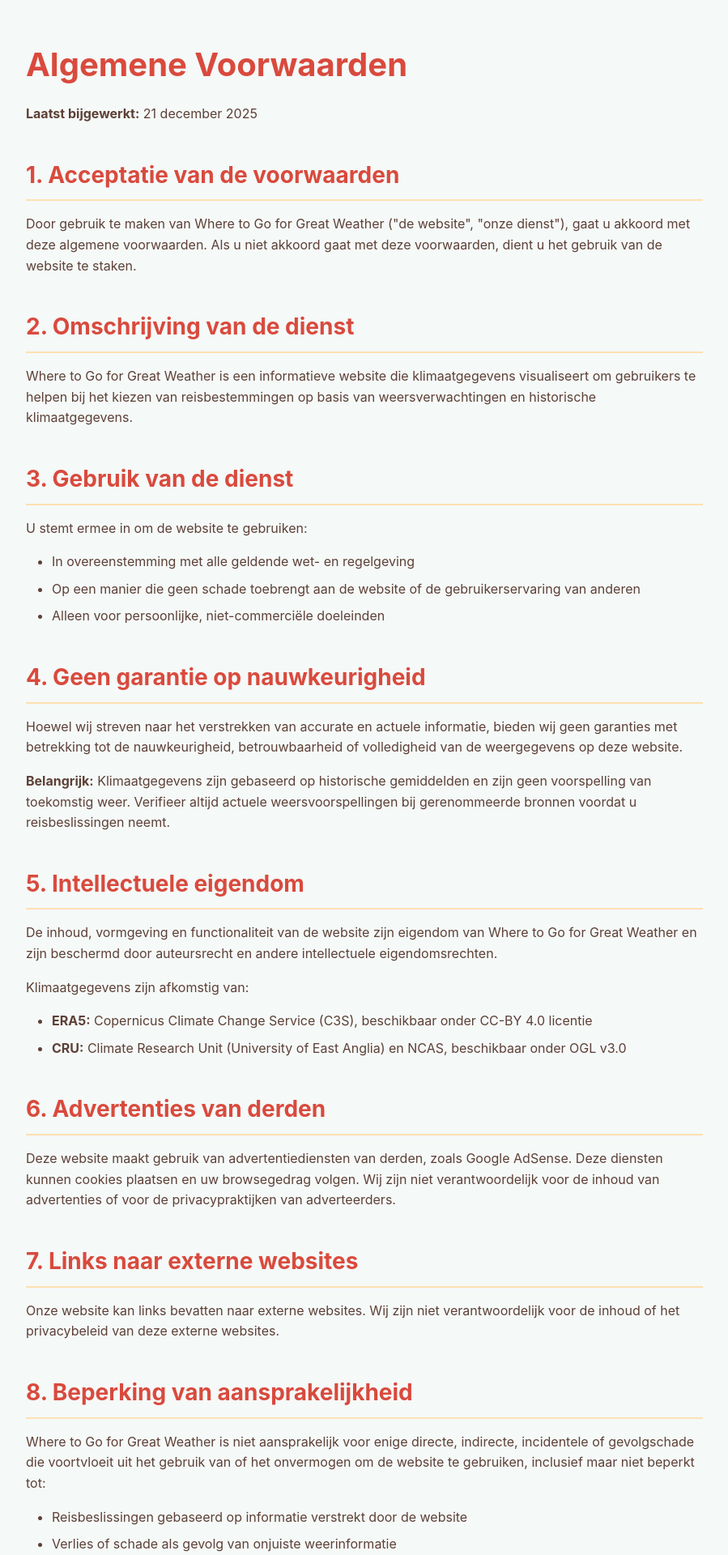
After one commit to PowerPioneer/weather-app, a Flask app: page /terms in a window 1280 px wide. The commit adds this page. Shown: the top 1920 px of the page at 81% size, without its empty margins (190-1089 px from the left). Run offline with Flask 3, Linux system fonts and the light colour scheme.

Commit message:
feat: implement Google Analytics and add Privacy/Terms pages
- Add Google Analytics tracking (G-5N6CMNKFPE) to all HTML templates
- Create Privacy Policy page with GDPR compliance information
- Create Terms of Service page with usage guidelines and data disclaimers
- Add Privacy Policy and Terms links to footer navigation
- Add routes for /privacy and /terms endpoints in app/routes.py
- Ensure tracking on index, about, privacy and terms pages

```diff
--- a/app/routes.py
+++ b/app/routes.py
@@ -54,6 +54,16 @@ def index():
 def about():
     """Render the about page."""
     return render_template('about.html')
+
+@main_bp.route('/privacy')
+def privacy():
+    """Render the privacy policy page."""
+    return render_template('privacy.html')
+
+@main_bp.route('/terms')
+def terms():
+    """Render the terms of service page."""
+    return render_template('terms.html')
 
 @api_bp.route('/weather', methods=['GET'])
 def get_weather():
--- /dev/null
+++ b/templates/terms.html
@@ -0,0 +1,200 @@
+<!DOCTYPE html>
+<html lang="nl">
+<head>
+    <meta charset="UTF-8">
+    <meta name="viewport" content="width=device-width, initial-scale=1.0">
+    <title>Terms of Service - Where to Go for Great Weather</title>
+
+    <!-- Google Analytics -->
+    <script async src="https://www.googletagmanager.com/gtag/js?id=G-5N6CMNKFPE"></script>
+    <script>
+      window.dataLayer = window.dataLayer || [];
+      function gtag(){dataLayer.push(arguments);}
+      gtag('js', new Date());
+      gtag('config', 'G-5N6CMNKFPE');
+    </script>
+
+    <link rel="stylesheet" href="{{ url_for('static', filename='style.css') }}">
+    <style>
+        body, html {
+            overflow: auto !important;
+            height: auto !important;
+        }
+
+        #app {
+            height: auto !important;
+        }
+
+        main {
+            overflow: auto !important;
+            height: auto !important;
+            display: block !important;
+        }
+
+        .terms-container {
+            max-width: 900px;
+            margin: 0 auto;
+            padding: 3rem 2rem;
+            line-height: 1.6;
+        }
+
+        .terms-container h1 {
+            color: #D94A3D;
+            font-size: 2.5rem;
+            margin-bottom: 1rem;
+        }
+
+        .terms-container h2 {
+            color: #D94A3D;
+            font-size: 1.75rem;
+            margin-top: 2.5rem;
+            margin-bottom: 1rem;
+            border-bottom: 2px solid #FFE0B2;
+            padding-bottom: 0.5rem;
+        }
+
+        .terms-container p, .terms-container ul {
+            margin-bottom: 1rem;
+            color: #5D4037;
+        }
+
+        .terms-container ul {
+            padding-left: 2rem;
+        }
+
+        .terms-container li {
+            margin-bottom: 0.5rem;
+        }
+
+        .footer-nav {
+            text-align: center;
+            margin-top: 3rem;
+            padding-top: 2rem;
+            border-top: 1px solid #ddd;
+        }
+
+        .footer-nav a {
+            color: #D94A3D;
+            text-decoration: none;
+            margin: 0 1rem;
+        }
+
+        .footer-nav a:hover {
+            text-decoration: underline;
+        }
+    </style>
+</head>
+<body>
+    <div id="app">
+        <main>
+            <div class="terms-container">
+                <h1>Algemene Voorwaarden</h1>
+
+                <p><strong>Laatst bijgewerkt:</strong> 21 december 2025</p>
+
+                <h2>1. Acceptatie van de voorwaarden</h2>
+                <p>
+                    Door gebruik te maken van Where to Go for Great Weather ("de website", "onze dienst"), gaat u akkoord met deze algemene voorwaarden.
+                    Als u niet akkoord gaat met deze voorwaarden, dient u het gebruik van de website te staken.
+                </p>
+
+                <h2>2. Omschrijving van de dienst</h2>
+                <p>
+                    Where to Go for Great Weather is een informatieve website die klimaatgegevens visualiseert om gebruikers te helpen bij het
+                    kiezen van reisbestemmingen op basis van weersverwachtingen en historische klimaatgegevens.
+                </p>
+
+                <h2>3. Gebruik van de dienst</h2>
+                <p>U stemt ermee in om de website te gebruiken:</p>
+                <ul>
+                    <li>In overeenstemming met alle geldende wet- en regelgeving</li>
+                    <li>Op een manier die geen schade toebrengt aan de website of de gebruikerservaring van anderen</li>
+                    <li>Alleen voor persoonlijke, niet-commerciële doeleinden</li>
+                </ul>
+
+                <h2>4. Geen garantie op nauwkeurigheid</h2>
+                <p>
+                    Hoewel wij streven naar het verstrekken van accurate en actuele informatie, bieden wij geen garanties met betrekking tot de
+                    nauwkeurigheid, betrouwbaarheid of volledigheid van de weergegevens op deze website.
+                </p>
+                <p>
+                    <strong>Belangrijk:</strong> Klimaatgegevens zijn gebaseerd op historische gemiddelden en zijn geen voorspelling van toekomstig weer.
+                    Verifieer altijd actuele weersvoorspellingen bij gerenommeerde bronnen voordat u reisbeslissingen neemt.
+                </p>
+
+                <h2>5. Intellectuele eigendom</h2>
+                <p>
+                    De inhoud, vormgeving en functionaliteit van de website zijn eigendom van Where to Go for Great Weather en zijn beschermd
+                    door auteursrecht en andere intellectuele eigendomsrechten.
+                </p>
+                <p>Klimaatgegevens zijn afkomstig van:</p>
+                <ul>
+                    <li><strong>ERA5:</strong> Copernicus Climate Change Service (C3S), beschikbaar onder CC-BY 4.0 licentie</li>
+                    <li><strong>CRU:</strong> Climate Research Unit (University of East Anglia) en NCAS, beschikbaar onder OGL v3.0</li>
+                </ul>
+
+                <h2>6. Advertenties van derden</h2>
+                <p>
+                    Deze website maakt gebruik van advertentiediensten van derden, zoals Google AdSense. Deze diensten kunnen cookies plaatsen
+                    en uw browsegedrag volgen. Wij zijn niet verantwoordelijk voor de inhoud van advertenties of voor de privacypraktijken
+                    van adverteerders.
+                </p>
+
+                <h2>7. Links naar externe websites</h2>
+                <p>
+                    Onze website kan links bevatten naar externe websites. Wij zijn niet verantwoordelijk voor de inhoud of het privacybeleid
+                    van deze externe websites.
+                </p>
+
+                <h2>8. Beperking van aansprakelijkheid</h2>
+                <p>
+                    Where to Go for Great Weather is niet aansprakelijk voor enige directe, indirecte, incidentele of gevolgschade die voortvloeit
+                    uit het gebruik van of het onvermogen om de website te gebruiken, inclusief maar niet beperkt tot:
+                </p>
+                <ul>
+                    <li>Reisbeslissingen gebaseerd op informatie verstrekt door de website</li>
+                    <li>Verlies of schade als gevolg van onjuiste weerinformatie</li>
+                    <li>Technische storingen of onbeschikbaarheid van de dienst</li>
+                    <li>Verlies van gegevens</li>
+                </ul>
+
+                <h2>9. Beschikbaarheid van de dienst</h2>
+                <p>
+                    Wij streven ernaar de website 24/7 beschikbaar te houden, maar kunnen geen garanties geven. De website kan tijdelijk
+                    onbeschikbaar zijn voor onderhoud, updates of om technische redenen.
+                </p>
+
+                <h2>10. Wijzigingen in de voorwaarden</h2>
+                <p>
+                    Wij behouden ons het recht voor om deze algemene voorwaarden op elk moment te wijzigen. Wijzigingen worden van kracht
+                    zodra ze op deze pagina zijn gepubliceerd. Uw voortgezet gebruik van de website na wijzigingen betekent dat u de
+                    nieuwe voorwaarden accepteert.
+                </p>
+
+                <h2>11. Beëindiging</h2>
+                <p>
+                    Wij behouden ons het recht voor om uw toegang tot de website op elk moment te beëindigen of op te schorten,
+                    zonder voorafgaande kennisgeving, voor elk gedrag dat naar ons oordeel in strijd is met deze voorwaarden.
+                </p>
+
+                <h2>12. Toepasselijk recht</h2>
+                <p>
+                    Deze algemene voorwaarden worden beheerst door en geïnterpreteerd in overeenstemming met de wetten van Nederland.
+                    Eventuele geschillen zullen worden voorgelegd aan de bevoegde rechtbanken in Nederland.
+                </p>
+
+                <h2>13. Contact</h2>
+                <p>
+                    Voor vragen over deze algemene voorwaarden kunt u contact met ons opnemen via de contactgegevens op onze website.
+                </p>
+
+                <div class="footer-nav">
+                    <a href="/">Home</a>
+                    <a href="/about">About</a>
+                    <a href="/privacy">Privacy Policy</a>
+                </div>
+            </div>
+        </main>
+    </div>
+</body>
+</html>
```
Also changed, not shown: templates/about.html (+10 -0 lines), templates/index.html (+12 -1 lines), templates/privacy.html (added, +190 -0 lines).
